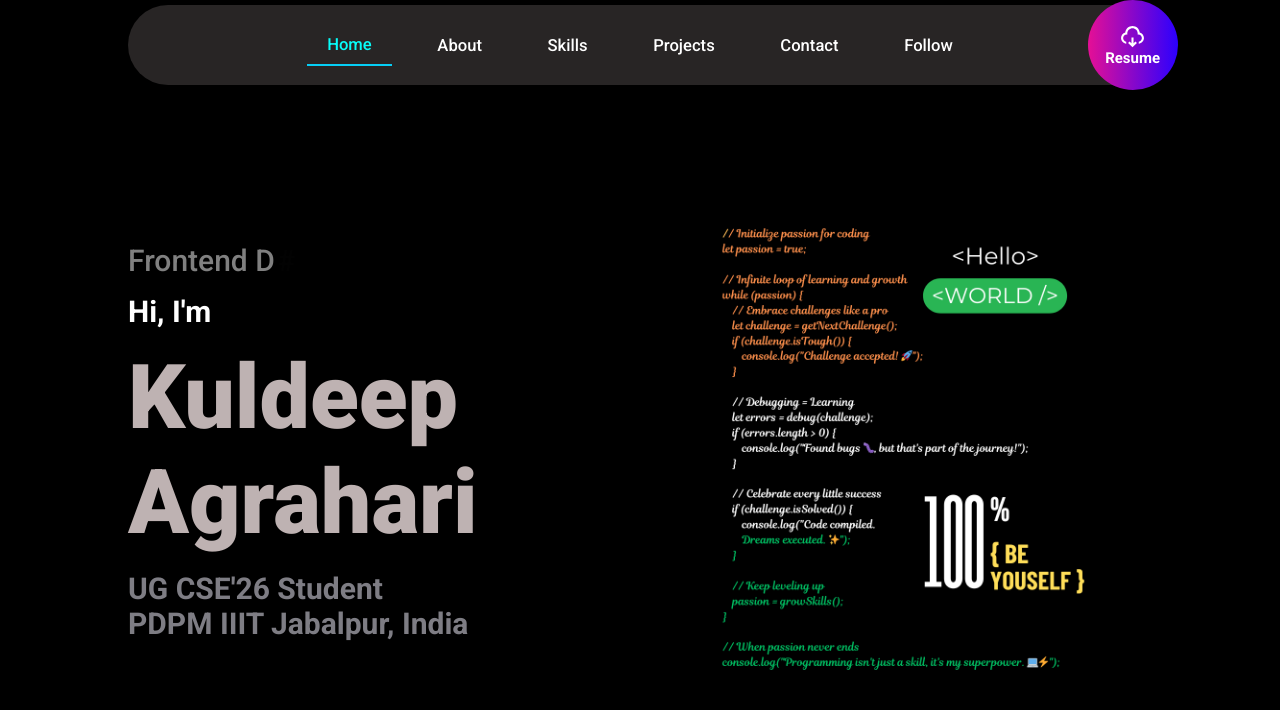
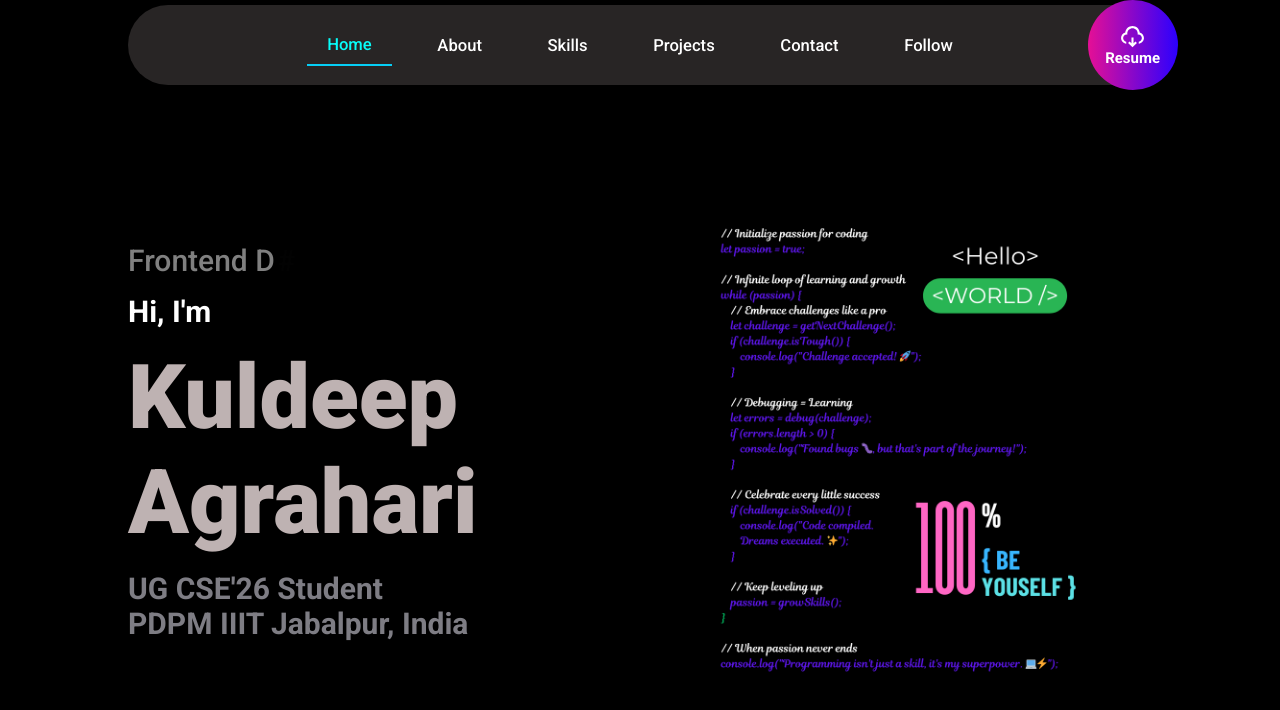
Before and after one commit to Kuldeepagrahari/Portfolio_website, a React (Vite) app: page / in a window 1280 px wide. Shown: the top 710 px of the page. Built offline with nearby package versions, Linux system fonts and the light colour scheme.

Commit message:
image home

```diff
--- a/src/pages/Home/Home.jsx
+++ b/src/pages/Home/Home.jsx
@@ -59,7 +59,7 @@ const Home = () => {
 
       <div className="right-home">
 
-        <img src="coding3.png" alt="" />
+        <img src="coding4.png" alt="" />
       </div>
     </div>
   );
```
Also changed, not shown: public/coding4.png (added).
